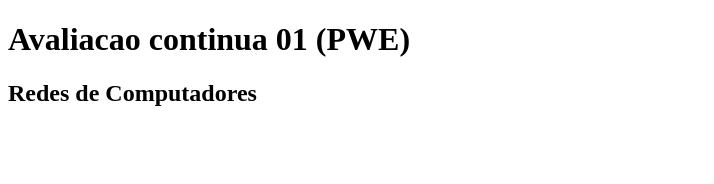
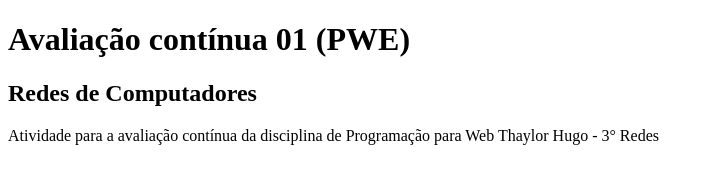
Before and after one commit to Thaylor-H/AC01pwePT1800086, a plain HTML site: page index.html in a window 1280 px wide. Shown: the whole page, without its empty margins (0-714 px from the left). Drawn offline with Linux system fonts and the light colour scheme.

Commit message:
Update index.html

```diff
--- a/index.html
+++ b/index.html
@@ -6,8 +6,9 @@
 </head>
 <body>
 
-	<h1>Avaliacao continua 01 (PWE)</h1>
+	<h1>Avaliação contínua 01 (PWE)</h1>
 	<h2>Redes de Computadores</h2>
-
+		<p1>Atividade para a avaliação contínua da disciplina de Programação para Web</p1>
+		<p2>Thaylor Hugo - 3° Redes</p2>
 </body>
 </html>
```
